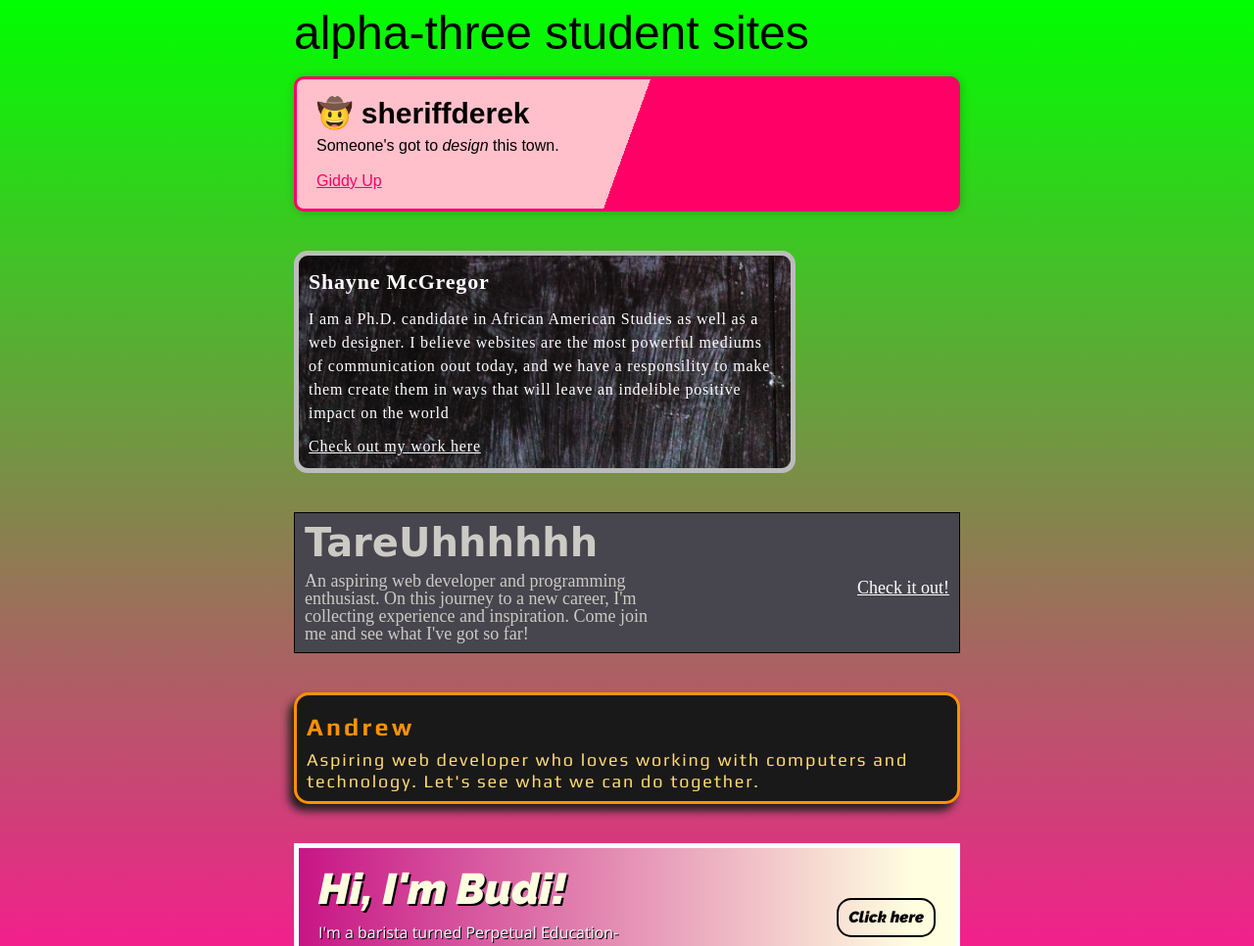
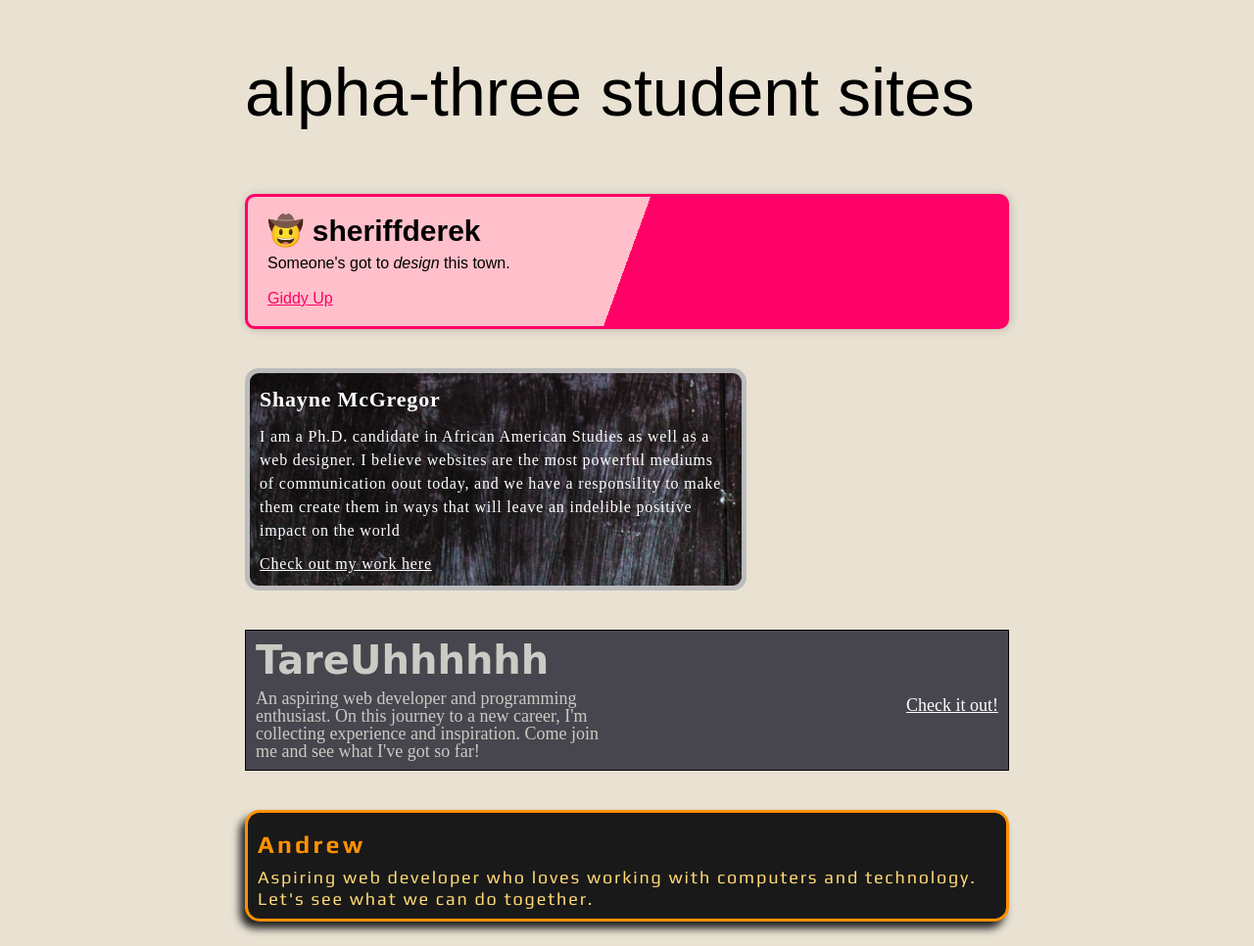
Before and after one commit to perpetual-education-personal/alpha-three-homepage, a PHP site: page / in a window 1280 px wide. Shown: the top 966 px of the page at 98% size. Run offline with PHP 8.4, Linux system fonts and the light colour scheme; some web fonts are replaced.

Commit message:
Change bg color and adjust h1 size and spacing

```diff
--- a/style.css
+++ b/style.css
@@ -4,7 +4,7 @@
 
 /* Structure */
 .inner-column {
-  max-width: 700px;
+  max-width: 800px;
   margin-left: auto;
   margin-right: auto;
   padding: 10px;
@@ -18,12 +18,14 @@ a {
 
 /* Style */
 body {
-  background: linear-gradient(lime, deeppink, cyan);
+  background-color: #e9e2d3;
 }
 
 h1 {
   font-family: sans-serif;
-  font-size: 48px;
+  font-size: 68px;
+  margin-top: 50px;
+  margin-bottom: 50px;
 }
 
 .students {
```
